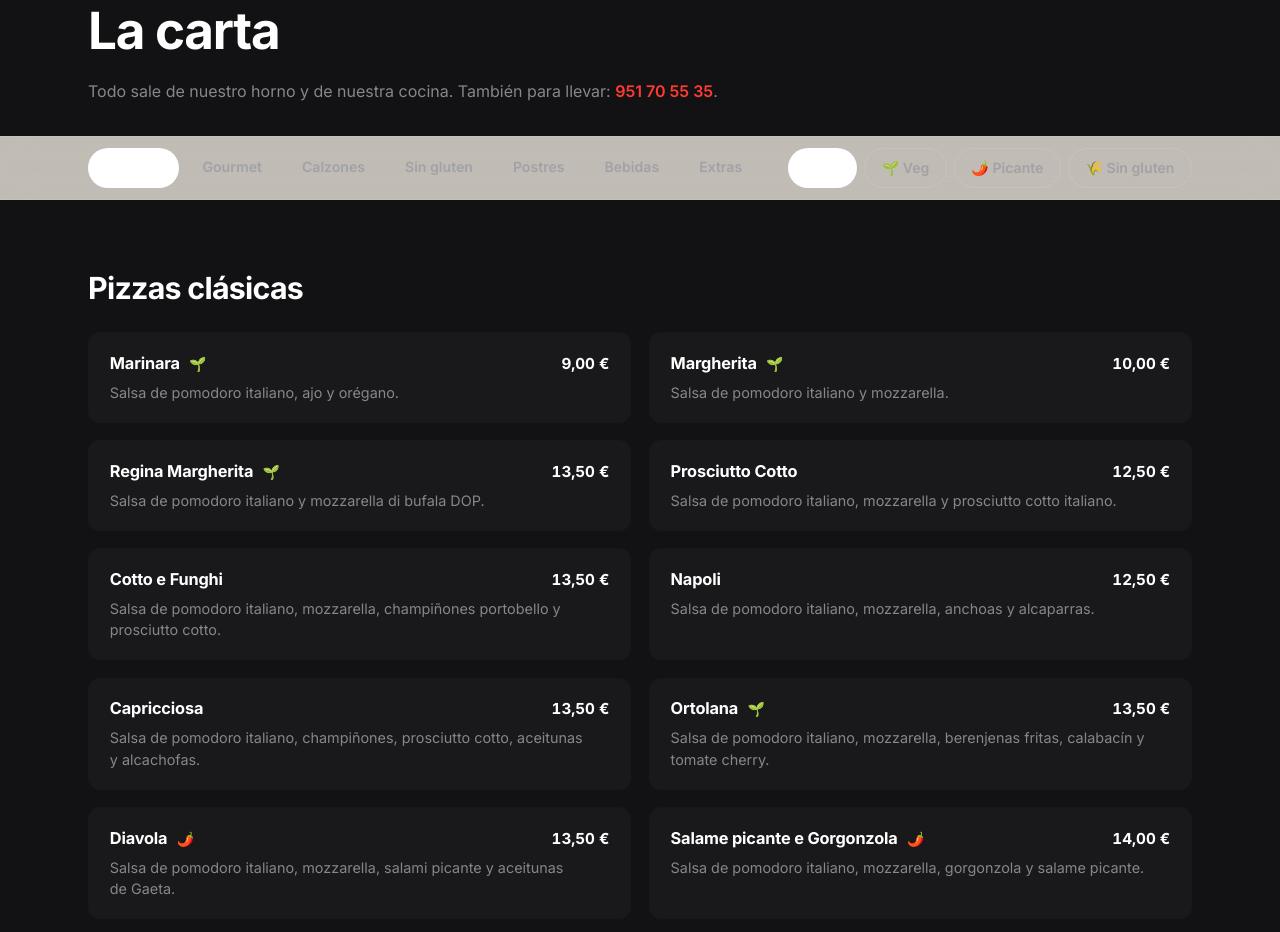
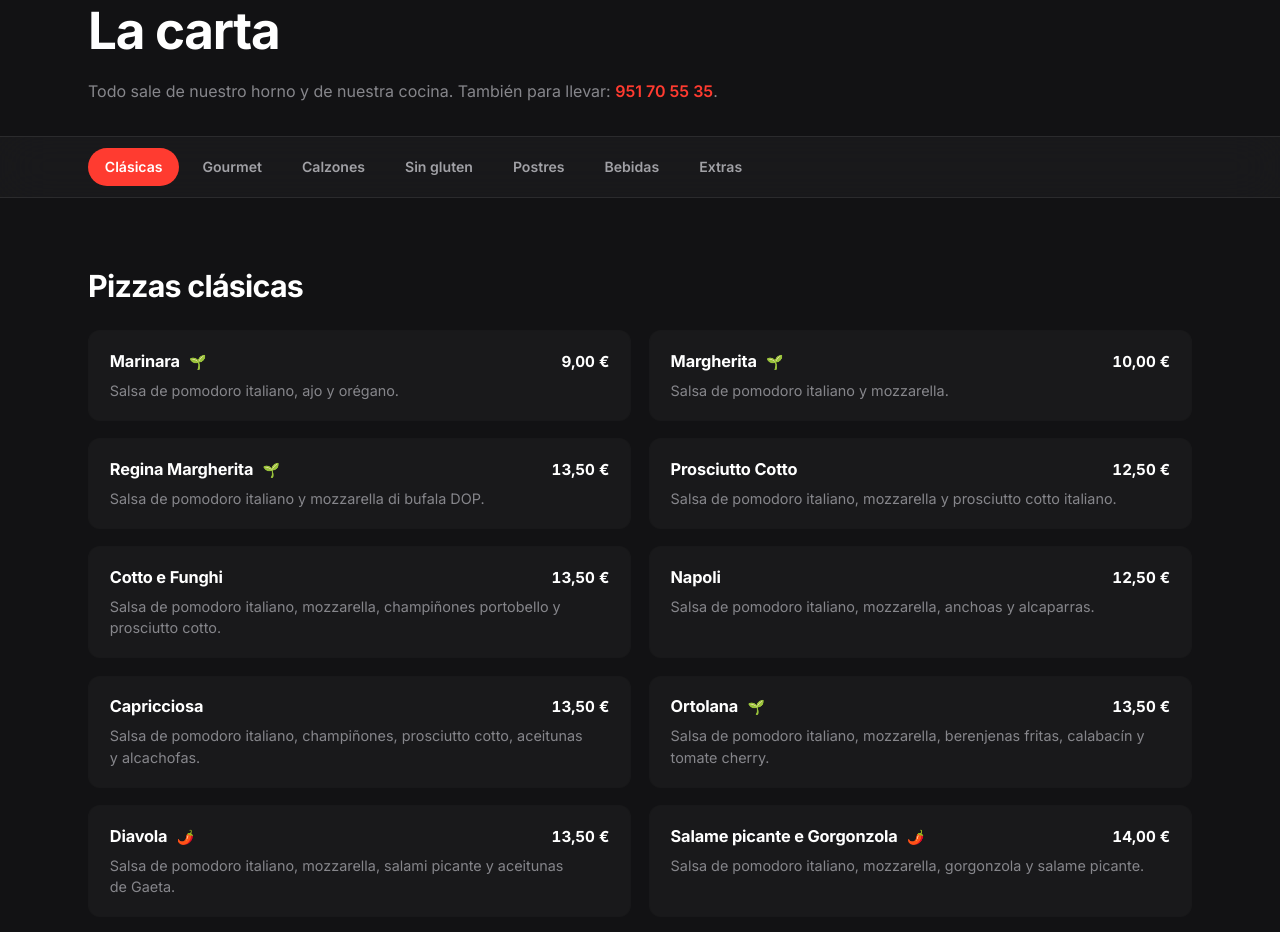
Before and after one commit to IAMLG22/DaMimi.github.io, a plain HTML site: page index.html in a window 1280 px wide. Shown: the part 6111-7043 px from the top of the page. Drawn offline with Linux system fonts and the light colour scheme.

Commit message:
Removed dietary filters and f-icons, fixed menu index styling for dark theme

```diff
--- a/index.html
+++ b/index.html
@@ -313,14 +313,6 @@
           <a href="#postres" data-i18n="cat-desserts">Postres</a>
           <a href="#bebidas" data-i18n="cat-drinks">Bebidas</a>
           <a href="#extras">Extras</a>
-
-          <div style="width: 1px; height: 20px; background: var(--line); margin-inline: 0.5rem; align-self: center;"></div>
-
-          <!-- Filtros dietéticos -->
-          <a href="#" data-filter="all" class="is-active" style="border: 1px solid var(--line);">Todo</a>
-          <a href="#" data-filter="dish-veg" style="border: 1px solid var(--line);">🌱 <span data-i18n="filter-veg">Veg</span></a>
-          <a href="#" data-filter="dish-spicy" style="border: 1px solid var(--line);">🌶️ <span data-i18n="filter-spicy">Picante</span></a>
-          <a href="#" data-filter="dish-gf" style="border: 1px solid var(--line);">🌾 <span data-i18n="filter-gf">Sin gluten</span></a>
         </div>
       </nav>
 
--- a/styles.css
+++ b/styles.css
@@ -612,11 +612,10 @@ ul { list-style: none; padding: 0; }
   top: var(--nav-h);
   z-index: 50;
   margin-top: 2rem;
-  background: rgba(243, 238, 227, 0.94);
-  border-block: 1px solid var(--line);
-}
-@supports (backdrop-filter: blur(16px)) {
-  .menu-nav { background: rgba(243, 238, 227, 0.78); backdrop-filter: blur(16px) saturate(160%); -webkit-backdrop-filter: blur(16px) saturate(160%); }
+  background: var(--card);
+  backdrop-filter: blur(24px) saturate(180%);
+  -webkit-backdrop-filter: blur(24px) saturate(180%);
+  border-block: 1px solid rgba(255, 255, 255, 0.08);
 }
 .menu-nav-track {
   max-width: var(--container);
@@ -639,9 +638,8 @@ ul { list-style: none; padding: 0; }
   color: var(--ink-soft);
   transition: background 0.25s var(--ease-soft), color 0.25s var(--ease-soft);
 }
-.menu-nav-track a:hover { background: rgba(29, 29, 31, 0.06); color: var(--ink); }
-.menu-nav-track a.is-active { background: var(--ink); color: #fff; }
-
+.menu-nav-track a:hover { background: rgba(255, 255, 255, 0.08); color: var(--ink); }
+.menu-nav-track a.is-active { background: var(--brand); color: #fff; }
 .menu-cat { padding-top: clamp(3rem, 6vw, 4.5rem); }
 .menu-cat-title {
   font-size: clamp(1.4rem, 2.8vw, 1.9rem);
```
